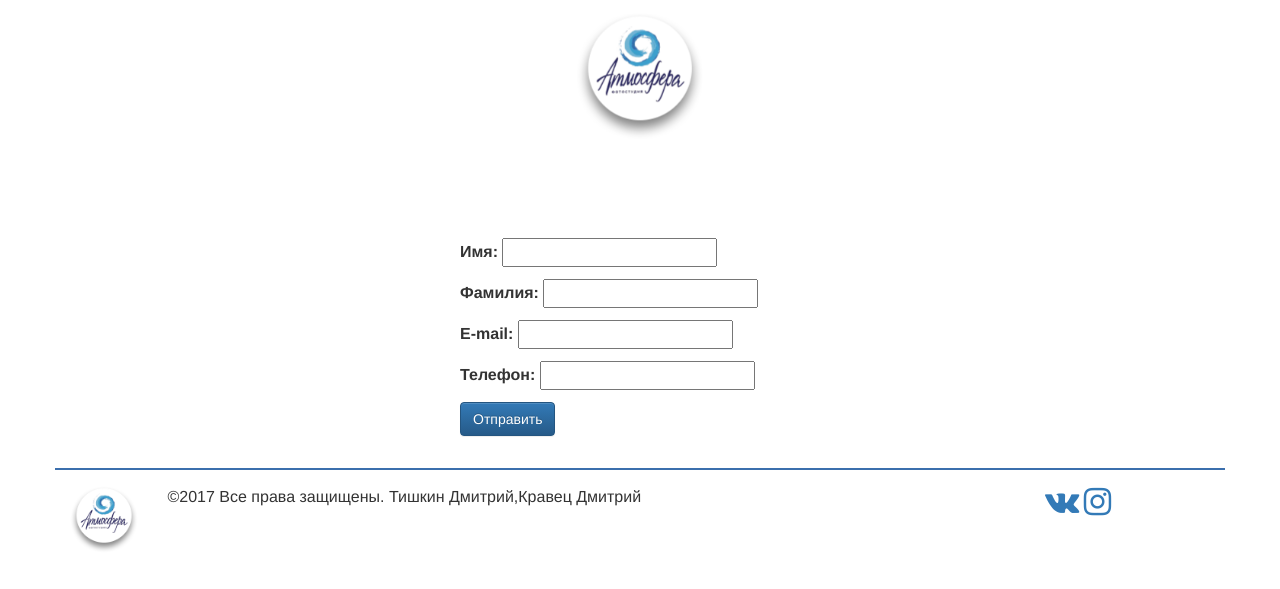
After one commit to fenixsarov/Atmosphere_old, a Django app: page /request_form/ in a window 1280 px wide. The commit adds this page. Shown: the top 589 px of the page. Run offline with Django 3.2, Linux system fonts and the light colour scheme; style sheets or scripts are compiled from the project's sources; some libraries are stand-ins or nearby versions.

Commit message:
Added new button to base.html, reformatted admin.py and models.py Added test-djangoform

```diff
--- a/Atmosphere/urls.py
+++ b/Atmosphere/urls.py
@@ -19,6 +19,9 @@ from django.contrib import admin
 from django.conf import settings
 from django.conf.urls.static import static
 
+# Находит все файлы admin.py
+admin.autodiscover()
+
 urlpatterns = [
     url(r'^admin/', admin.site.urls),
     url(r'^', include('MainApp.urls')),
--- /dev/null
+++ b/MainApp/forms.py
@@ -0,0 +1,9 @@
+from django import forms
+from .models import *
+
+
+class RequestForm(forms.ModelForm):
+
+    class Meta:
+        model = Request
+        exclude = ["id"]
--- a/MainApp/models.py
+++ b/MainApp/models.py
@@ -26,7 +26,7 @@ class Person(models.Model):
     name = models.CharField(verbose_name='Имя', max_length=20)
     surname = models.CharField(verbose_name='Фамилия', max_length=20)
     age = models.PositiveIntegerField(verbose_name='Возраст', default=18)
-    email = models.CharField(verbose_name='e-mail', max_length=30)
+    email = models.EmailField()
     phone = models.CharField(verbose_name='м.телефон', max_length=11)
 
     password = models.CharField(verbose_name='Пароль', max_length=30)
@@ -76,7 +76,11 @@ class Request(models.Model):
     phone = models.CharField(verbose_name='Телефон', max_length=11)
 
     def __str__(self):
-        return self.id
+        return "Заказчик: {} {}".format(self.name, self.surname)
+
+    class Meta:
+        verbose_name = 'Request'
+        verbose_name_plural = 'Requests'
 
 
 class Location(models.Model):
@@ -86,7 +90,7 @@ class Location(models.Model):
     id_photo = models.ForeignKey(Photo)
 
     def __str__(self):
-        return self.id
+        return "{}".format(self.id)
 
 
 class Order(models.Model):
--- /dev/null
+++ b/MainApp/templates/request_form.html
@@ -0,0 +1,26 @@
+{% extends "base.html" %}
+{% load static from staticfiles %}
+{% block title %}
+    Оставить заявку фотографу | {{ block.super }}
+{% endblock %}
+{% block content %}
+    <p>
+        <br><br><br><br><br><br><br><br><br><br>
+    </p>
+    <div class="container">
+        <div class="row">
+            <div class="col-lg-4 col-lg-offset-4">
+                <div>
+                    <form action="" method="post">
+                        {% csrf_token %}
+                        {{ form.as_p }}
+                        <div>
+                            <button type="submit" class="btn btn-primary">Отправить</button>
+                        </div>
+                    </form>
+                </div>
+            </div>
+        </div>
+    </div>
+
+{% endblock %}
--- a/MainApp/urls.py
+++ b/MainApp/urls.py
@@ -1,5 +1,6 @@
 from django.conf.urls import url
 from MainApp import views
+
 
 urlpatterns = [
     url(r'^$', views.main, name='index'),
@@ -7,5 +8,6 @@ urlpatterns = [
     url(r'^photographs/$', views.photographs, name='photographs'),
     url(r'^photograph/$', views.photograph, name='photograph'),
     url(r'^contacts/$', views.contacts, name='contacts'),
-    url(r'^galery/$', views.galery, name='galery')
+    url(r'^galery/$', views.galery, name='galery'),
+    url(r'^request_form/$', views.request_form, name='request_form')
 ]
--- a/MainApp/views.py
+++ b/MainApp/views.py
@@ -1,4 +1,5 @@
 from django.shortcuts import render
+from .forms import RequestForm
 
 debug_flag = True
 
@@ -39,4 +40,15 @@ def galery(request):
     page = 'galery'
     return render(request, 'galery.html', locals())
 
+
+def request_form(request):
+    debug = debug_flag
+    page = 'request_form'
+    form = RequestForm(request.POST or None)
+    if request.method == 'POST' and form.is_valid():
+        # print(request.POST)
+        # print(form.cleaned_data)
+        form = form.save()
+    return render(request, 'request_form.html', locals())
+
 # Create your views here.
--- a/templates/base.html
+++ b/templates/base.html
@@ -50,8 +50,9 @@
             </li>
             <li class="col-xs-12"><a href="{% url 'about' %}">О нас</a></li>
             <li class="col-xs-12"><a href="{% url 'photographs' %}">Фотографы</a></li>
-            <li class="col-xs-12"><a href="{% url 'galery' %}">Галерея</a>
-            <li class="col-xs-12"><a href="{% url 'contacts' %}">Контакты</a>
+            <li class="col-xs-12"><a href="{% url 'galery' %}">Галерея</a></li>
+{#            <li class="col-xs-12"><a href="{% url 'contacts' %}">Контакты</a></li>#}
+            <li class="col-xs-12"><a href="{% url 'request_form' %}">Оставить заявку</a></li>
         </ul>
     </nav>
     <nav class="navbar at-navbar hidden-xs">
@@ -68,7 +69,8 @@
                         </div>
                     </li>
                     <li class="col-sm-2"><a href="{% url 'galery' %}">Галерея</a>
-                    <li class="col-sm-2"><a href="{% url 'contacts' %}">Контакты</a>
+{#                    <li class="col-sm-2"><a href="{% url 'contacts' %}">Контакты</a>#}
+                    <li class="col-xs-2"><a href="{% url 'request_form' %}">Оставить заявку</a></li>
                 </ul>
             </div>
         </div>
```
Also changed, not shown: MainApp/admin.py (+11 -3 lines), MainApp/migrations/0002_auto_20170718_1830.py (added), db.sqlite3.
